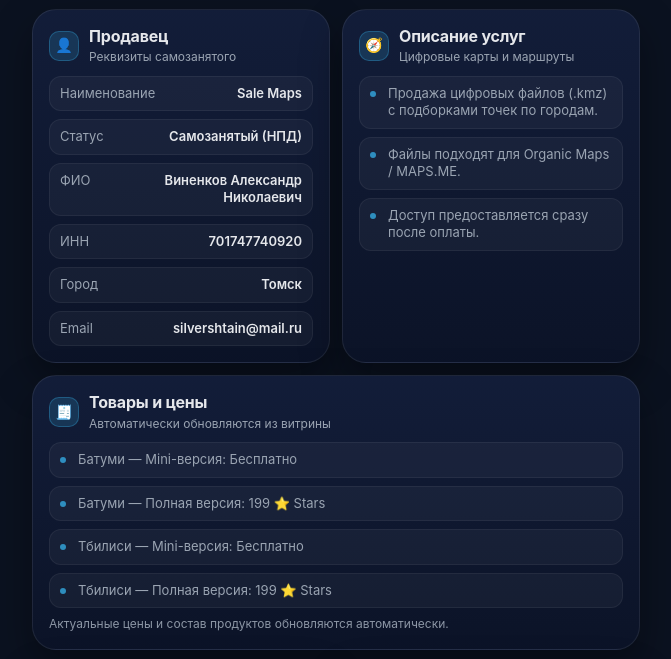
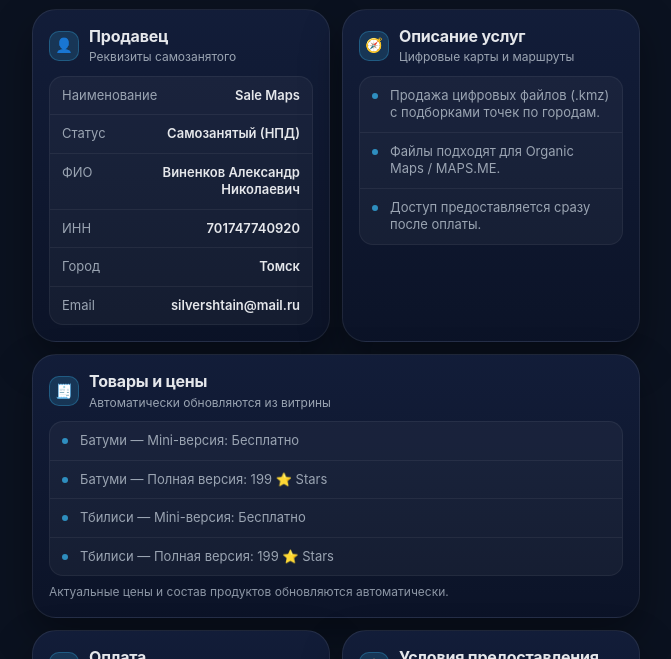
Before and after one commit to SiLVERSHTAiN/sale_map, a website: page docs/offer.html in a window 1280 px wide. Shown: the part 65-724 px from the top of the page, without its empty margins (304-975 px from the left). Drawn offline with Linux system fonts and the light colour scheme.

Commit message:
Group offer blocks into single panels

```diff
--- a/docs/offer.html
+++ b/docs/offer.html
@@ -28,6 +28,7 @@
                         <div class="doc-sub">Реквизиты самозанятого</div>
                     </div>
                 </div>
+                <div class="doc-box">
                     <div class="doc-lines">
                         <div class="doc-line"><span class="label">Наименование</span><span class="value">Sale Maps</span></div>
                         <div class="doc-line"><span class="label">Статус</span><span class="value">Самозанятый (НПД)</span></div>
@@ -35,6 +36,7 @@
                         <div class="doc-line"><span class="label">ИНН</span><span class="value">701747740920</span></div>
                         <div class="doc-line"><span class="label">Город</span><span class="value">Томск</span></div>
                         <div class="doc-line"><span class="label">Email</span><span class="value">silvershtain@mail.ru</span></div>
+                    </div>
                 </div>
             </div>
 
@@ -46,11 +48,13 @@
                         <div class="doc-sub">Цифровые карты и маршруты</div>
                     </div>
                 </div>
+                <div class="doc-box">
                     <ul class="doc-list">
                         <li>Продажа цифровых файлов (.kmz) с подборками точек по городам.</li>
                         <li>Файлы подходят для Organic Maps / MAPS.ME.</li>
                         <li>Доступ предоставляется сразу после оплаты.</li>
                     </ul>
+                </div>
             </div>
 
             <div class="card doc doc-span">
@@ -61,9 +65,11 @@
                         <div class="doc-sub">Автоматически обновляются из витрины</div>
                     </div>
                 </div>
+                <div class="doc-box">
                     <ul id="products-list" class="doc-list">
                         <li>Загрузка списка…</li>
                     </ul>
+                </div>
                 <div class="doc-note">
                     Актуальные цены и состав продуктов обновляются автоматически.
                 </div>
@@ -77,10 +83,12 @@
                         <div class="doc-sub">Онлайн‑оплата</div>
                     </div>
                 </div>
+                <div class="doc-box">
                     <ul class="doc-list">
                         <li>Банковские карты РФ и СБП через Robokassa.</li>
                         <li>Способ оплаты выбирается при оформлении.</li>
                     </ul>
+                </div>
             </div>
 
             <div class="card doc">
@@ -91,10 +99,12 @@
                         <div class="doc-sub">Доставка и поддержка</div>
                     </div>
                 </div>
+                <div class="doc-box">
                     <ul class="doc-list">
                         <li>Файл отправляется автоматически после оплаты.</li>
                         <li>Если файл не пришёл — напишите на email, мы отправим повторно.</li>
                     </ul>
+                </div>
             </div>
 
             <div class="card doc doc-span">
@@ -105,11 +115,13 @@
                         <div class="doc-sub">Цифровой товар</div>
                     </div>
                 </div>
+                <div class="doc-box">
                     <ul class="doc-list">
                         <li>До отправки файла возможен полный возврат.</li>
                         <li>После отправки цифрового файла возврат, как правило, не производится.</li>
                         <li>Если файл не доставлен или есть ошибка — устраним проблему или вернём оплату.</li>
                     </ul>
+                </div>
             </div>
         </div>
 
--- a/docs/style.css
+++ b/docs/style.css
@@ -401,19 +401,20 @@ a.chip:hover{
 
 .doc-lines{
   display: grid;
-  gap: 8px;
-  margin-top: 6px;
+  gap: 0;
 }
 
 .doc-line{
   display: flex;
   justify-content: space-between;
   gap: 12px;
-  padding: 8px 10px;
-  border-radius: 12px;
-  background: rgba(255,255,255,.04);
-  border: 1px solid rgba(255,255,255,.06);
+  padding: 10px 12px;
+  border-bottom: 1px solid rgba(255,255,255,.06);
   font-size: 13px;
+}
+
+.doc-line:last-child{
+  border-bottom: none;
 }
 
 .doc-line .label{
@@ -441,28 +442,38 @@ a.chip:hover{
   padding: 0;
   list-style: none;
   display: grid;
-  gap: 8px;
+  gap: 0;
   color: var(--muted);
   font-size: 13px;
 }
 
 .doc-list li{
-  padding: 8px 10px 8px 28px;
-  border-radius: 12px;
-  background: rgba(255,255,255,.04);
-  border: 1px solid rgba(255,255,255,.06);
+  padding: 10px 12px 10px 30px;
+  border-bottom: 1px solid rgba(255,255,255,.06);
   position: relative;
+}
+
+.doc-list li:last-child{
+  border-bottom: none;
 }
 
 .doc-list li::before{
   content: '';
   position: absolute;
-  left: 10px;
-  top: 14px;
+  left: 12px;
+  top: 16px;
   width: 6px;
   height: 6px;
   border-radius: 50%;
   background: rgba(56,189,248,.7);
+}
+
+.doc-box{
+  margin-top: 6px;
+  border-radius: 14px;
+  background: rgba(255,255,255,.04);
+  border: 1px solid rgba(255,255,255,.06);
+  overflow: hidden;
 }
 
 .doc-note{
```
Lines whose indentation alone changed are shown as unchanged.
